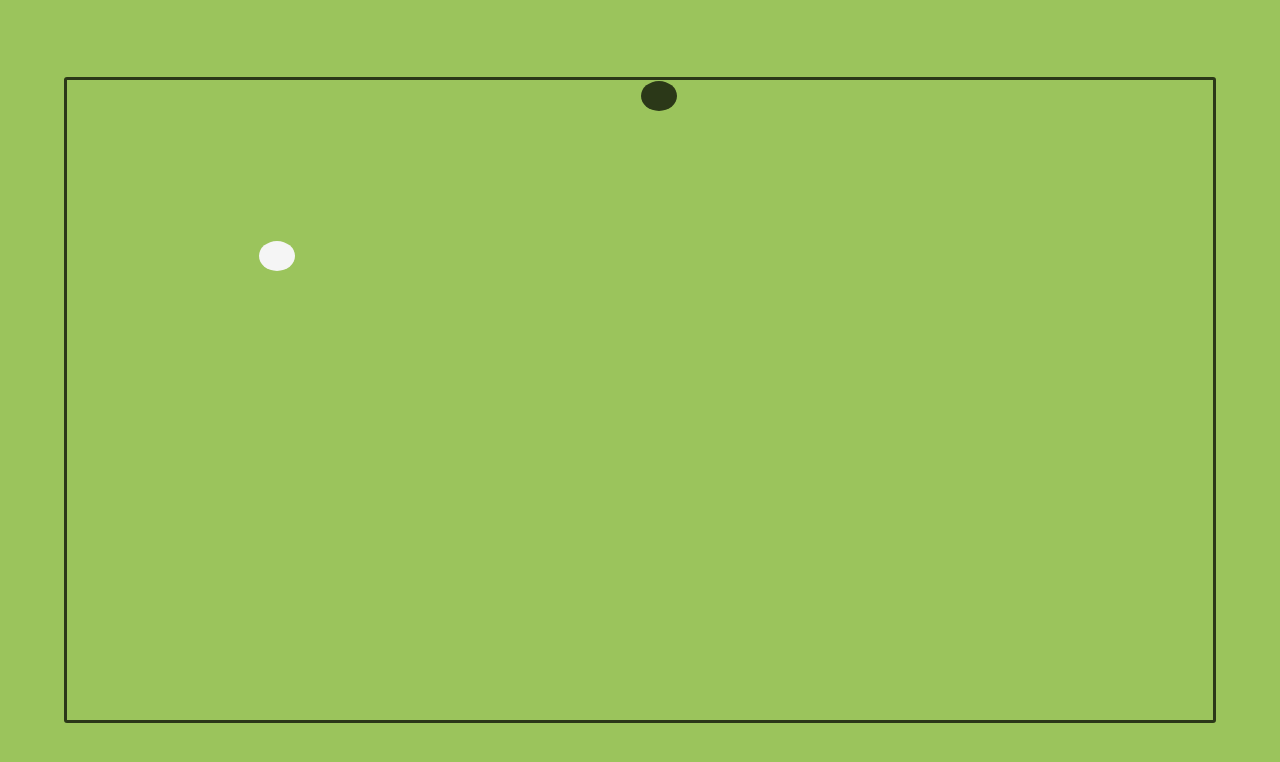
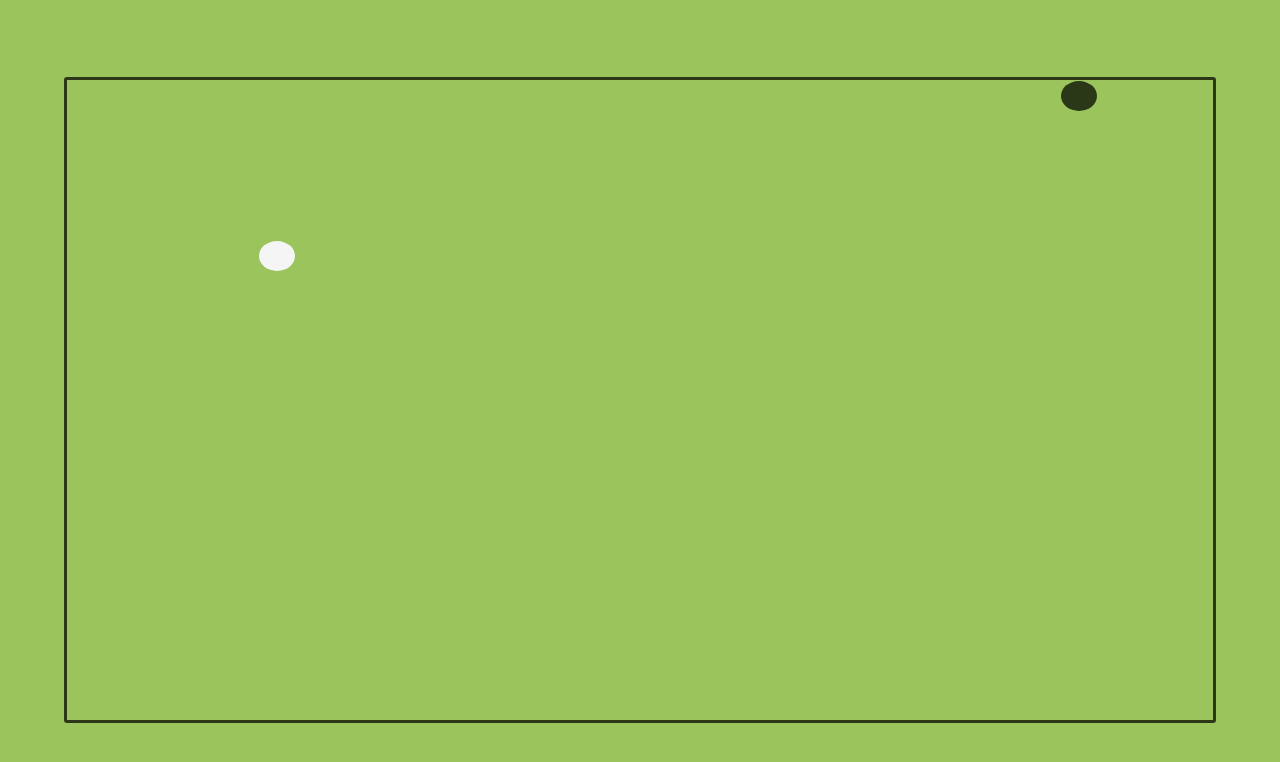
Before and after one commit to Exter-dg/snake_game, a React (Create React App) app in the folder snake_game/: page / in a window 1280 px wide. Shown: the top 762 px of the page. Built offline with nearby package versions, Linux system fonts and the light colour scheme.

Commit message:
Fix: Direction bug on  game restart

```diff
--- a/snake_game/src/components/GameBox.jsx
+++ b/snake_game/src/components/GameBox.jsx
@@ -10,7 +10,7 @@ const keys = {
 	ArrowRight: { x: 0, y: 1 },
 };
 let interval;
-let intervalDuration = 500;
+let intervalDuration = 300;
 
 export default function GameBox() {
 	const [checked, setChecked] = useState([]);
@@ -74,6 +74,7 @@ export default function GameBox() {
 			setChecked([]);
 			setSnakeHead({ x: 0, y: 0 });
 			setStatus(true);
+			setDirection({ x: 0, y: 1 });
 			intervalDuration = 500;
 		}
 	}, [status]);
```
